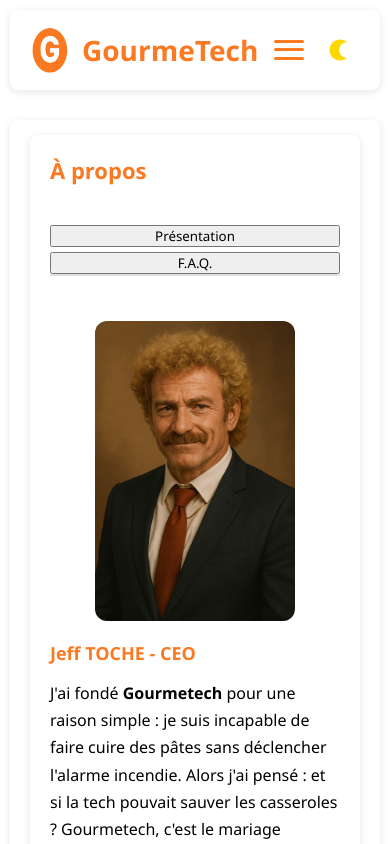
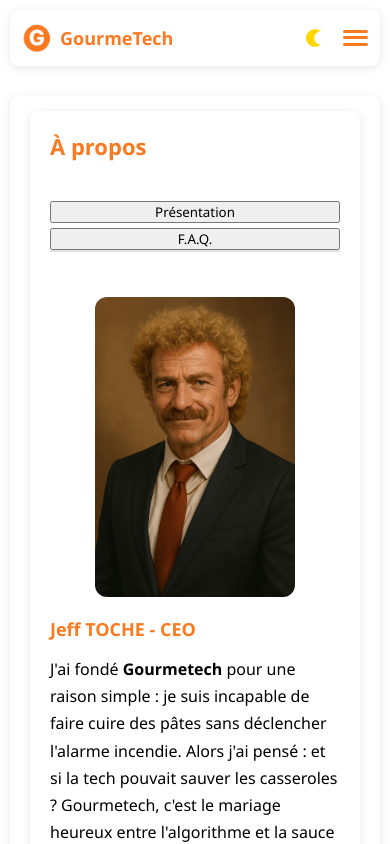
Before and after one commit to AnthonyCC-G/DW6-GOURMETCH, a plain HTML site: page a-propos.html in a window 390 px wide. Shown: the top 844 px of the page. Drawn offline with Linux system fonts and the light colour scheme.

Commit message:
modifications sur à propos et styles

```diff
--- a/a-propos.html
+++ b/a-propos.html
@@ -129,7 +129,7 @@
 
     <footer class="a-propos-footer">
         <p>GourmeThech est une plateforme de recettes culinaires interactive développée dans le cadre d'un projet pédagogique.</p>
-        <p>2025 GourmeThech - Tous les droits réservés</p>
+        <p>&copy; 2025 GourmeThech - Tous droits réservés</p>
     </footer>
 </body>
 </html>
--- a/css/styles.css
+++ b/css/styles.css
@@ -668,7 +668,7 @@ footer .navigation ul {
 }
 
 .navigation a {
-    color: var(--color-orange);
+    color: var(--text-color);
     text-decoration: none;
 }
 
@@ -707,8 +707,8 @@ footer .navigation ul {
 
 
 /* Anthony et Diogo RESPONSIV */
+/* -----------------TABLETTE ----------------------*/
 /* RESPONSIV TABLETTE */
-
 @media screen and (max-width: 1024px) {
     header{
         padding: 15px 20px;
@@ -844,10 +844,45 @@ footer .navigation ul {
     }
 }
 
+/* -----------SMARTPHONE-----------------*/
+@media screen and (max-width:768px) {
+        body {
+        padding: 10px;
+    }
 
-@media screen and (max-width:768px) {
-    body {
-        padding: 10px;
+    header {
+        padding: 12px 15px;
+        gap: 10px; /* Ajoute un espacement entre les éléments */
+    }
+
+    .logo {
+        gap: 8px; /* Réduit l'espace entre logo et titre */
+        flex: 1; /* Permet au logo de prendre l'espace disponible */
+    }
+
+    .logo h1 {
+        font-size: 22px; /* Titre encore plus petit sur mobile */
+    }
+
+    .logo img {
+        width: 35px; /* Logo plus petit */
+        height: 35px;
+    }
+
+    /* Groupe les boutons burger et dark mode ensemble */
+    header {
+        display: flex;
+        justify-content: space-between;
+        align-items: center;
+    }
+
+    /* S'assure que les boutons restent à droite */
+    #theme-toggle {
+        order: 2; /* Met le toggle en 2e position */
+    }
+
+    #burger-menu {
+        order: 3; /* Met le burger en 3e position */
     }
 
     section{
@@ -954,6 +989,29 @@ footer .navigation ul {
 
 /* SMARTPHONE (moins de 480px au cas où) */
 @media screen and (max-width:480px) {
+        header {
+        padding: 10px 12px;
+    }
+
+    .logo h1 {
+        font-size: 18px; /* Titre très compact */
+    }
+
+    .logo img {
+        width: 30px;
+        height: 30px;
+    }
+
+    #theme-toggle svg {
+        width: 24px;
+        height: 24px;
+    }
+
+    #burger-menu {
+        width: 25px;
+        height: 20px;
+    }
+
     section {
         padding: 12px 8px;
     }
```
